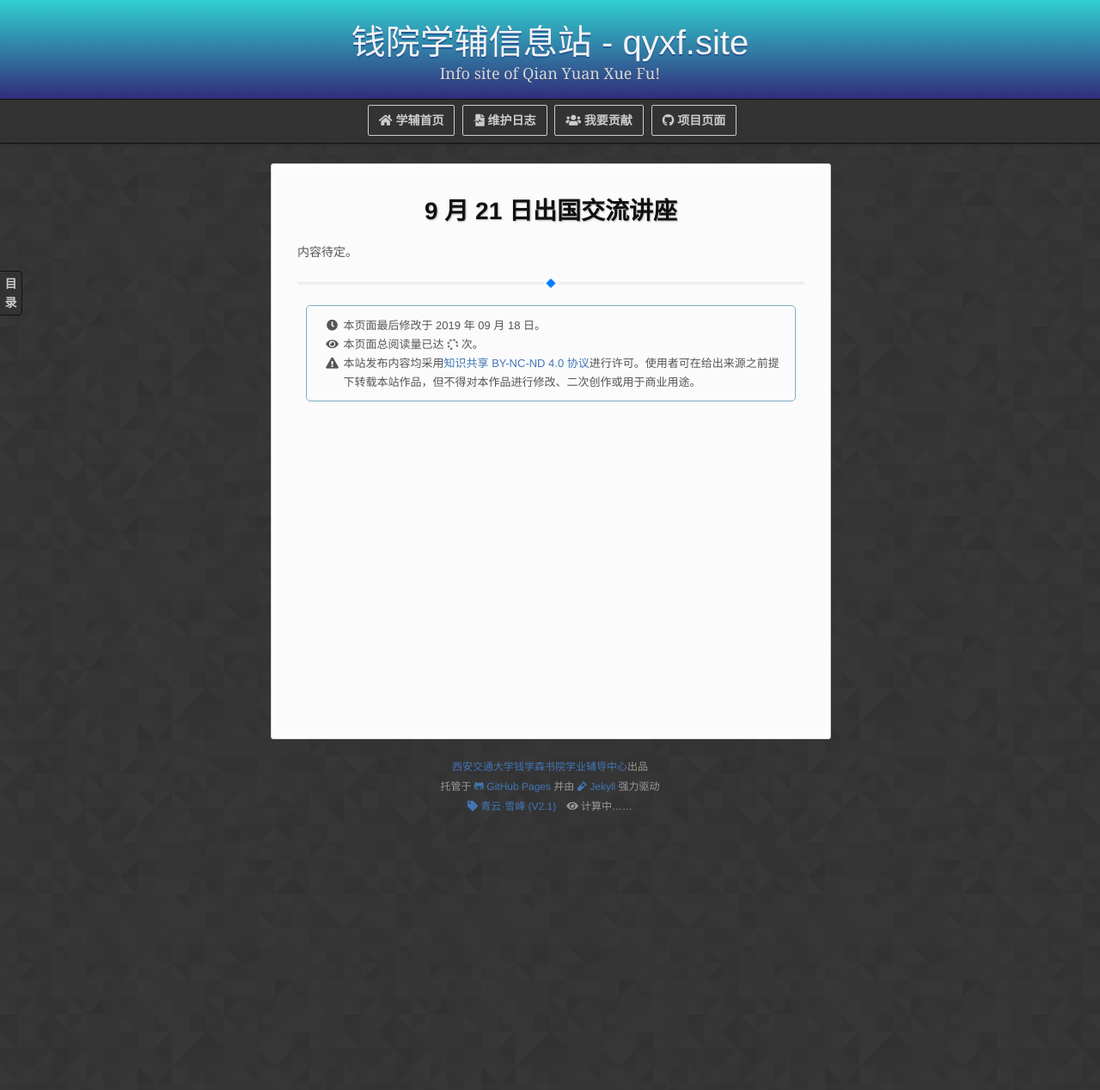
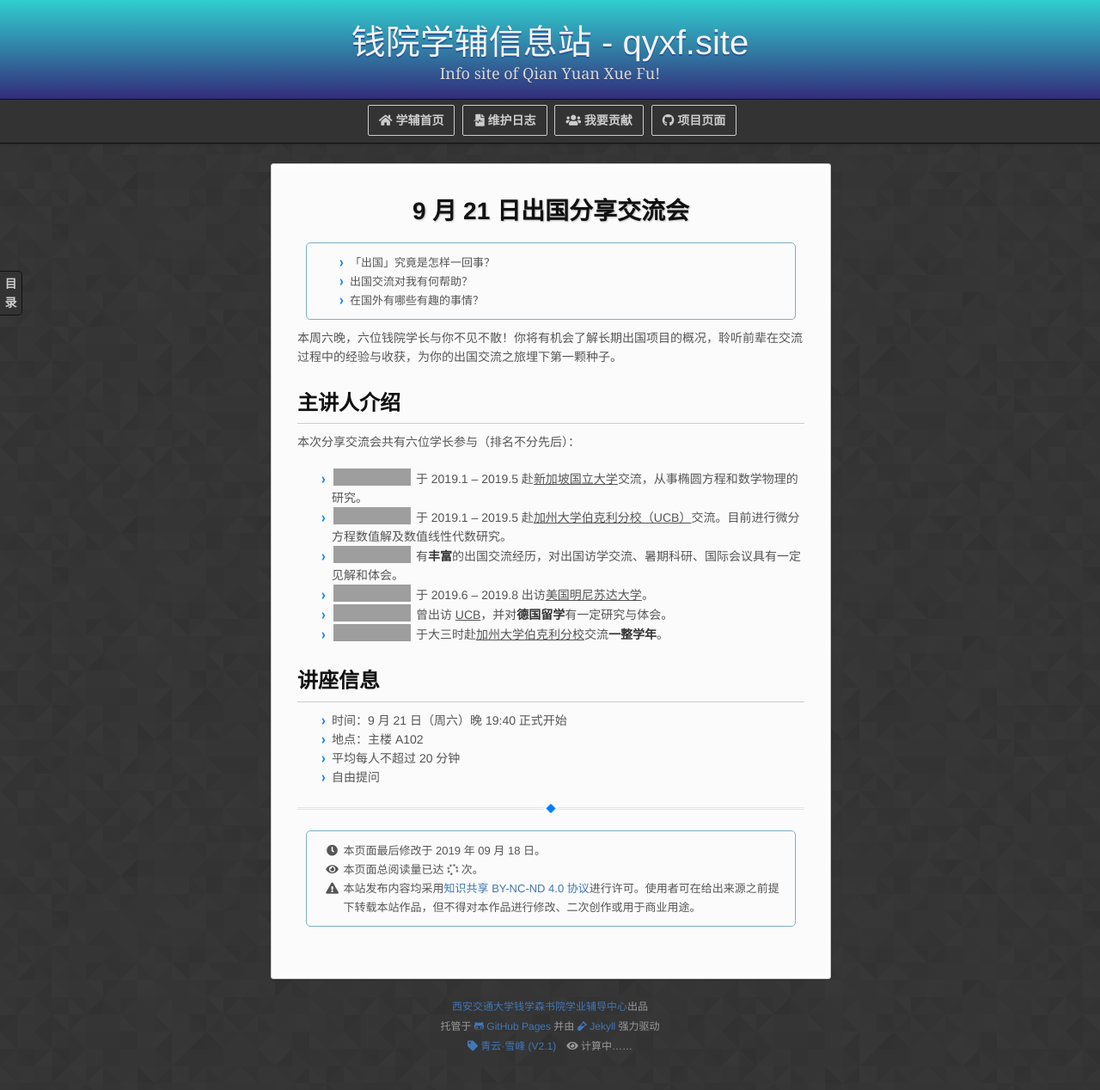
Before and after one commit to qyxf/qyxf.github.io, a Jekyll site: the page built from _posts/2019-09-18-go-abroad-lecture.md, in a window 1280 px wide. Shown: the whole page at 86% size. Built offline with Jekyll 4.4.1, drawn with Linux system fonts in a browser that asks for light colours; nearby versions of some CDN libraries; some web fonts are replaced; comment, search, counter and statistics services are not loaded; before the commit the page ends 989 px from its top, so only the background shows below that; grey boxes are pictures that could not be loaded.

Commit message:
Update lecture info

```diff
--- a/_posts/2019-09-18-go-abroad-lecture.md
+++ b/_posts/2019-09-18-go-abroad-lecture.md
@@ -3,5 +3,26 @@ layout: post
 date: 2019-9-18
 ---
 
-# 9 月 21 日出国交流讲座
-内容待定。
+# 9 月 21 日出国分享交流会
+
+> - 「出国」究竟是怎样一回事？
+> - 出国交流对我有何帮助？
+> - 在国外有哪些有趣的事情？
+
+本周六晚，六位钱院学长与你不见不散！你将有机会了解长期出国项目的概况，聆听前辈在交流过程中的经验与收获，为你的出国交流之旅埋下第一颗种子。
+
+## 主讲人介绍
+本次分享交流会共有六位学长参与（排名不分先后）：
+
+- ![数试62段森浩](person) 于 2019.1 -- 2019.5 赴<u>新加坡国立大学</u>交流，从事椭圆方程和数学物理的研究。
+- ![数试62齐浩然](person) 于 2019.1 -- 2019.5 赴<u>加州大学伯克利分校（UCB）</u>交流。目前进行微分方程数值解及数值线性代数研究。
+- ![化生61李佳宝](person) 有**丰富**的出国交流经历，对出国访学交流、暑期科研、国际会议具有一定见解和体会。
+- ![能动钱C71赵春雨](person) 于 2019.6 -- 2019.8 出访<u>美国明尼苏达大学</u>。
+- ![增材制造钱71冷俊卿](person) 曾出访 <u>UCB</u>，并对**德国留学**有一定研究与体会。
+- ![计试61唐宇鹏](person) 于大三时赴<u>加州大学伯克利分校</u>交流**一整学年**。
+
+## 讲座信息
+- 时间：9 月 21 日（周六）晚 19:40 正式开始
+- 地点：主楼 A102
+- 平均每人不超过 20 分钟
+- 自由提问
```
